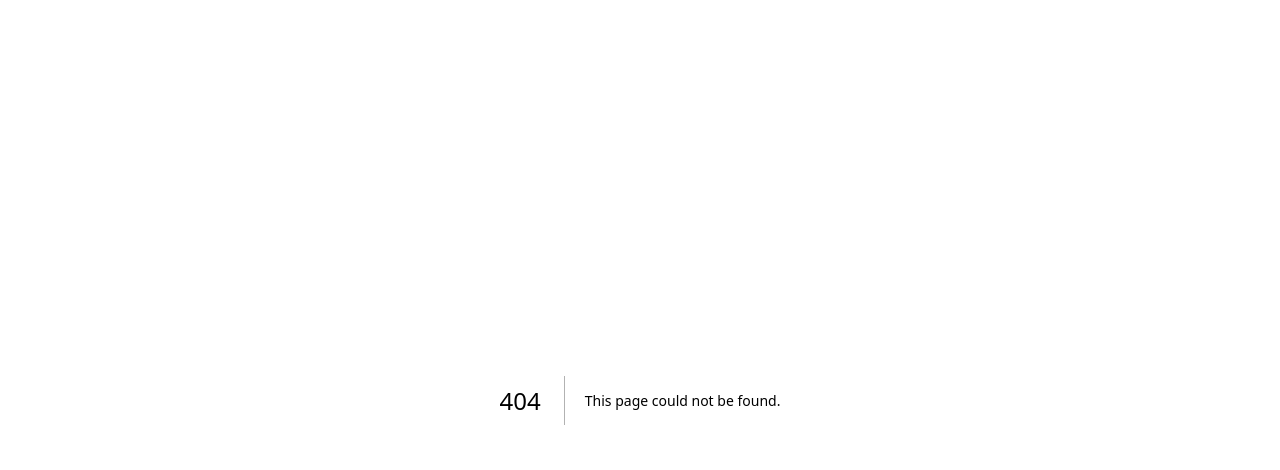
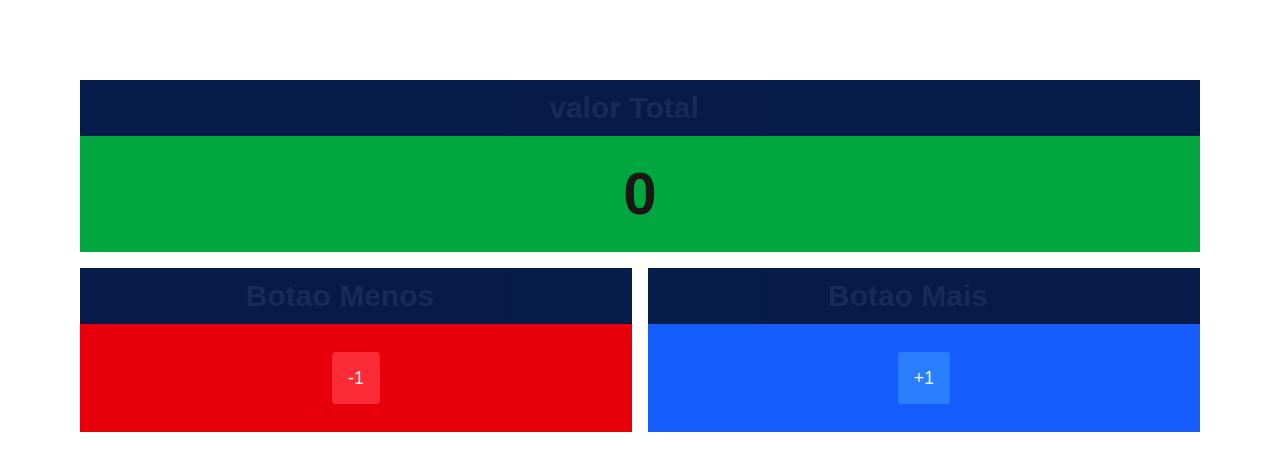
Before and after one commit to thiagotsdelima/reactState, a Next.js app in the folder frontend/: page /basico in a window 1280 px wide. Before the commit this address had no page. Shown: the top 470 px of the page. Built offline with nearby package versions, Linux system fonts and the light colour scheme.

Commit message:
created context of add number, decrement number

```diff
--- /dev/null
+++ b/frontend/src/components/basico/mais.tsx
@@ -0,0 +1,19 @@
+import { useContext } from 'react'
+import Area from '../template/Area'
+import ContadorContext from '@/context/ContadorContext'
+
+export default function Mais() {
+  const ctx = useContext(ContadorContext)
+  return (
+    <div className="bg-blue-600 flex-1 text-center items-center justify-center">
+      <Area titulo="Botao Mais" cor="blue">
+        <button
+          onClick={ctx.increment}
+          className="px-4 py-3 bg-blue-500 text-white text-lg rounded hover:bg-blue-700 transition"
+        >
+          +1
+        </button>
+      </Area>
+    </div>
+  )
+}
--- /dev/null
+++ b/frontend/src/components/basico/menos.tsx
@@ -0,0 +1,19 @@
+import { useContext } from 'react'
+import Area from '../template/Area'
+import ContadorContext from '@/context/ContadorContext'
+
+export default function Menos() {
+  const ctx = useContext(ContadorContext)
+  return (
+    <div className="bg-red-600 flex-1 text-center items-center justify-center">
+      <Area titulo="Botao Menos" cor="blue">
+        <button
+          onClick={ctx.decrement}
+          className="px-4 py-3 bg-red-500 hover:bg-red-700 text-white text-lg rounded"
+        >
+          -1
+        </button>
+      </Area>
+    </div>
+  )
+}
--- /dev/null
+++ b/frontend/src/components/basico/valor.tsx
@@ -0,0 +1,15 @@
+import { useContext } from 'react'
+import Area from '../template/Area'
+import ContedorContext from '@/context/ContadorContext'
+
+export default function Valor() {
+  const { num } = useContext(ContedorContext)
+
+  return (
+    <div className="bg-green-600 text-center items-center justify-center">
+      <Area titulo="valor Total" cor="blue">
+        <span className="font-black text-6xl">{num}</span>
+      </Area>
+    </div>
+  )
+}
--- /dev/null
+++ b/frontend/src/context/ContadorContext.tsx
@@ -0,0 +1,29 @@
+import { createContext, useState } from 'react'
+
+const ContadorContext = createContext({} as any)
+
+export function ContadorProvider(props: any) {
+  const [num, setNum] = useState(0)
+
+  function increment() {
+    setNum(num + 1)
+  }
+
+  function decrement() {
+    setNum(num - 1)
+  }
+
+  return (
+    <ContadorContext.Provider
+      value={{
+        num,
+        increment,
+        decrement
+      }}
+    >
+      {props.children}
+    </ContadorContext.Provider>
+  )
+}
+
+export default ContadorContext
--- /dev/null
+++ b/frontend/src/pages/basico/index.tsx
@@ -0,0 +1,20 @@
+import Mais from '@/components/basico/mais'
+import Menos from '@/components/basico/menos'
+import Valor from '@/components/basico/valor'
+import { ContadorProvider } from '@/context/ContadorContext'
+
+export default function Basico() {
+  return (
+    <div className="p-20 flex-1 flex-col gap-6 items-center justify-center">
+      <ContadorProvider>
+        <div className="mb-4">
+          <Valor />
+        </div>
+        <div className="flex gap-4">
+          <Menos />
+          <Mais />
+        </div>
+      </ContadorProvider>
+    </div>
+  )
+}
--- a/frontend/src/pages/index.tsx
+++ b/frontend/src/pages/index.tsx
@@ -1,5 +1,5 @@
 import MenuItem from '@/components/template/MenuItem'
-import { IconArrowsDownUp, IconForms } from '@tabler/icons-react'
+import { IconArrowsDownUp, IconForms, IconNumber } from '@tabler/icons-react'
 
 export default function Home() {
   return (
@@ -17,6 +17,7 @@ export default function Home() {
           texto="Comunicacao"
           url="/revisao/comunicacao"
         />
+        <MenuItem icon={<IconNumber />} texto="Basico" url="/basico" />
       </div>
     </div>
   )
```
